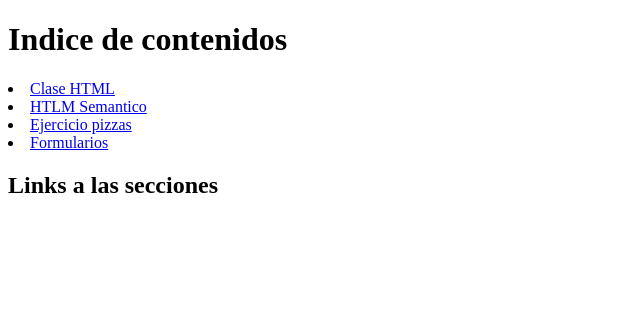
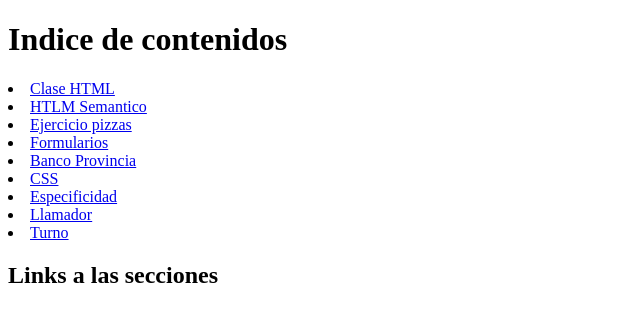
Before and after one commit to gabscondari/cac23069, a plain HTML site: page index1.html in a window 1280 px wide. Shown: the whole page, without its empty margins (0-640 px from the left). Drawn offline with Linux system fonts and the light colour scheme.

Commit message:
create dev from master

```diff
--- a/index1.html
+++ b/index1.html
@@ -23,6 +23,21 @@
                     <li>
                         <a href="./pages/HTML/formulario-bis.html">Formularios</a>
                     </li>
+                    <li>
+                        <a href="./pages/HTML/banco-provincia.html">Banco Provincia</a>
+                    </li>
+                    <li>
+                        <a href="./pages/HTML/css-bis.html">CSS</a>
+                    </li>
+                    <li>
+                        <a href="./pages/HTML/especificidad2.0.html">Especificidad</a>
+                    </li>
+                    <li>
+                        <a href="./pages/HTML/llamador.html">Llamador</a>
+                    </li>
+                    <li>
+                        <a href="./pages/HTML/turno.html">Turno</a>
+                    </li>
                 </o1>
             </nav>
         </header>
```
Also changed, not shown: index.html (deleted, +0 -2 lines), pages/HTML/index.html (+2 -45 lines).
